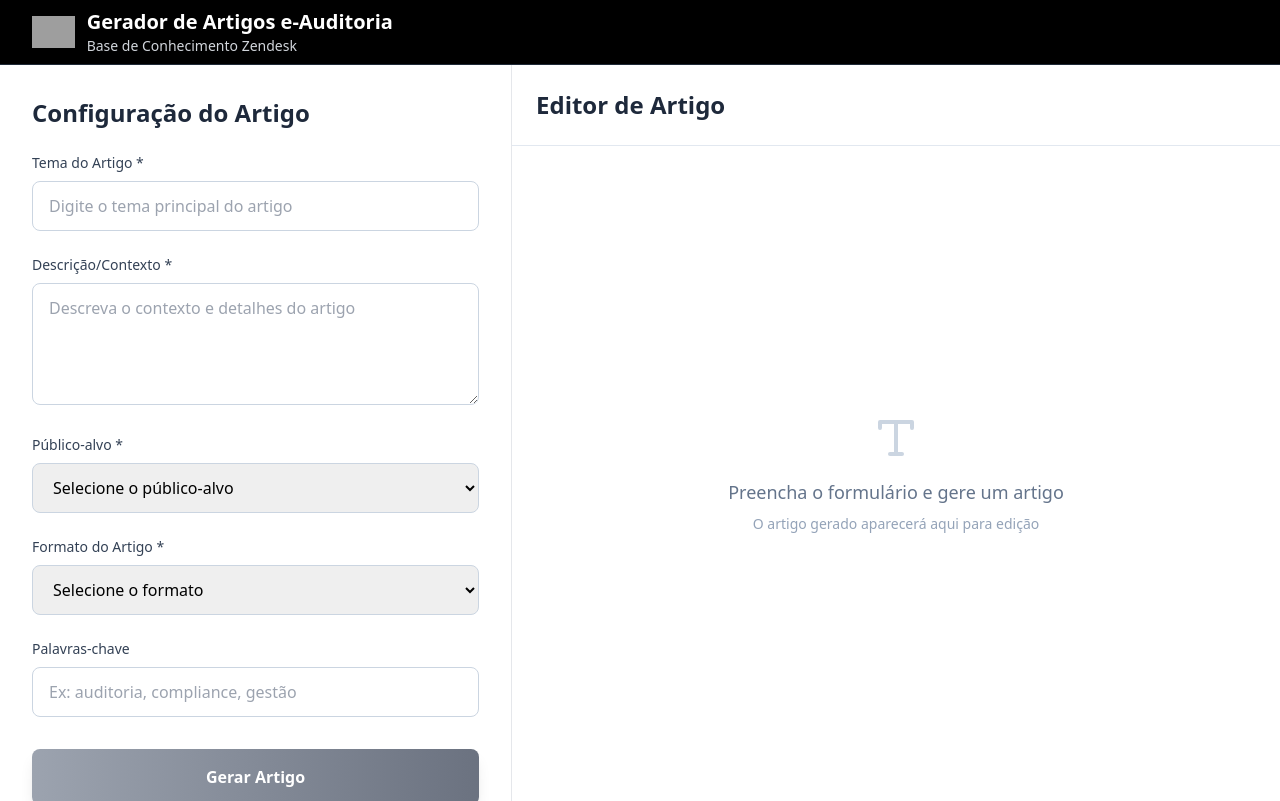
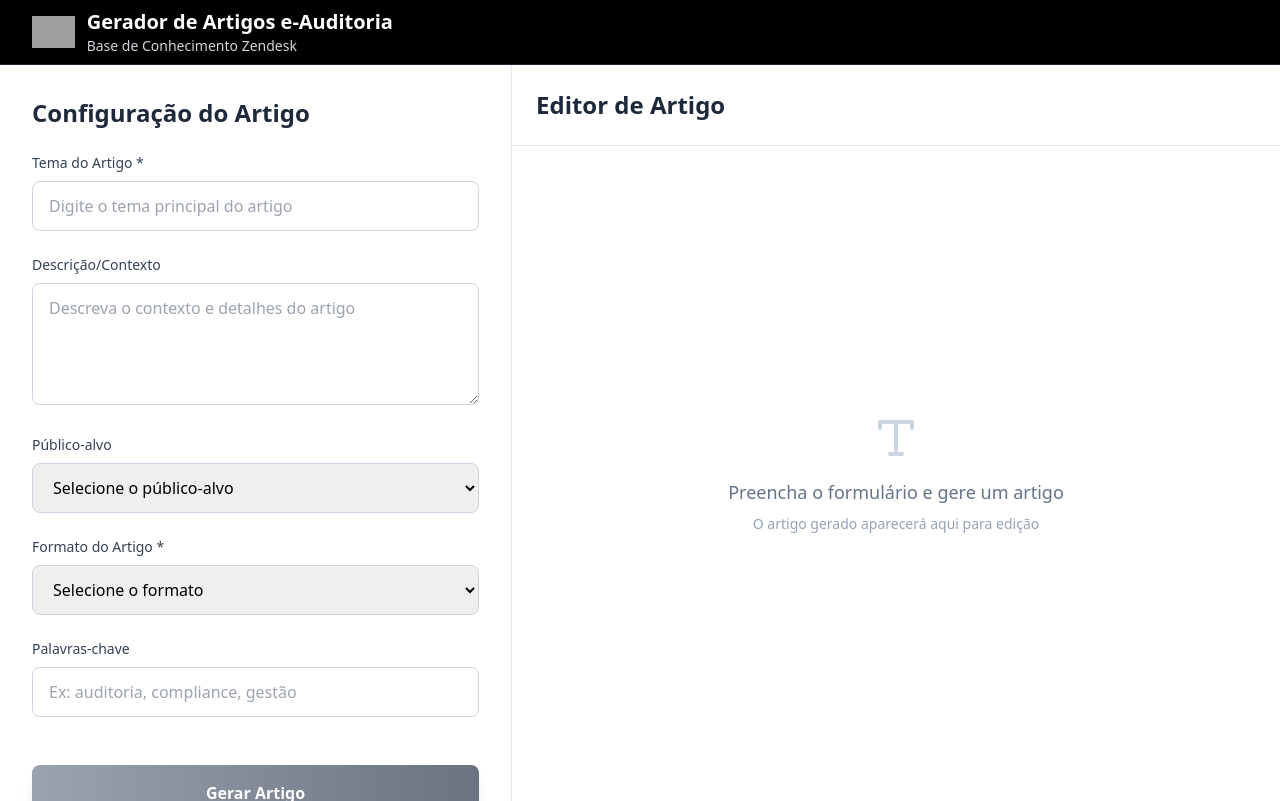
Before and after one commit to silveiradasilvaa/eauditoria-content, a React (Vite) app: page / in a window 1280 px wide. Built offline with nearby package versions, Linux system fonts and the light colour scheme; grey boxes are pictures that could not be loaded.

Commit message:
Corrigir espaçamento do botão e campos opcionais

```diff
--- a/src/components/FormSection.tsx
+++ b/src/components/FormSection.tsx
@@ -26,7 +26,7 @@ export const FormSection: React.FC<FormSectionProps> = ({
     onWebhookConfigChange({ ...webhookConfig, [field]: value });
   };
 
-  const isFormValid = formData.topic && formData.description && formData.audience && formData.format;
+  const isFormValid = formData.topic && formData.format;
 
   return (
     <div className="bg-white h-full p-8 border-r border-gray-200">
@@ -50,7 +50,7 @@ export const FormSection: React.FC<FormSectionProps> = ({
 
         <div>
           <label className="block text-sm font-medium text-slate-700 mb-2">
-            Descrição/Contexto *
+            Descrição/Contexto
           </label>
           <textarea
             value={formData.description}
@@ -58,19 +58,17 @@ export const FormSection: React.FC<FormSectionProps> = ({
             rows={4}
             className="w-full px-4 py-3 border border-slate-300 rounded-lg focus:ring-2 focus:ring-blue-500 focus:border-transparent transition-all resize-vertical"
             placeholder="Descreva o contexto e detalhes do artigo"
-            required
           />
         </div>
 
         <div>
           <label className="block text-sm font-medium text-slate-700 mb-2">
-            Público-alvo *
+            Público-alvo
           </label>
           <select
             value={formData.audience}
             onChange={(e) => handleInputChange('audience', e.target.value)}
             className="w-full px-4 py-3 border border-slate-300 rounded-lg focus:ring-2 focus:ring-blue-500 focus:border-transparent transition-all"
-            required
           >
             <option value="">Selecione o público-alvo</option>
             <option value="Iniciante">Iniciante</option>
@@ -144,7 +142,7 @@ export const FormSection: React.FC<FormSectionProps> = ({
       </div>
 
       {/* Botão Gerar */}
-      <div className="mt-8">
+      <div className="mt-8 pt-4">
         <button
           onClick={onGenerate}
           disabled={!isFormValid || isGenerating}
```
